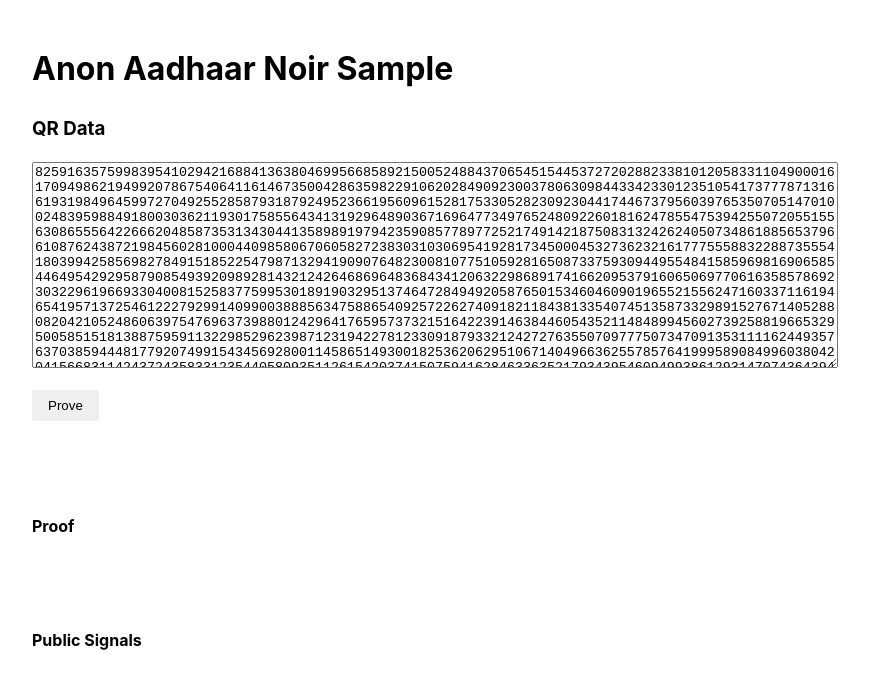
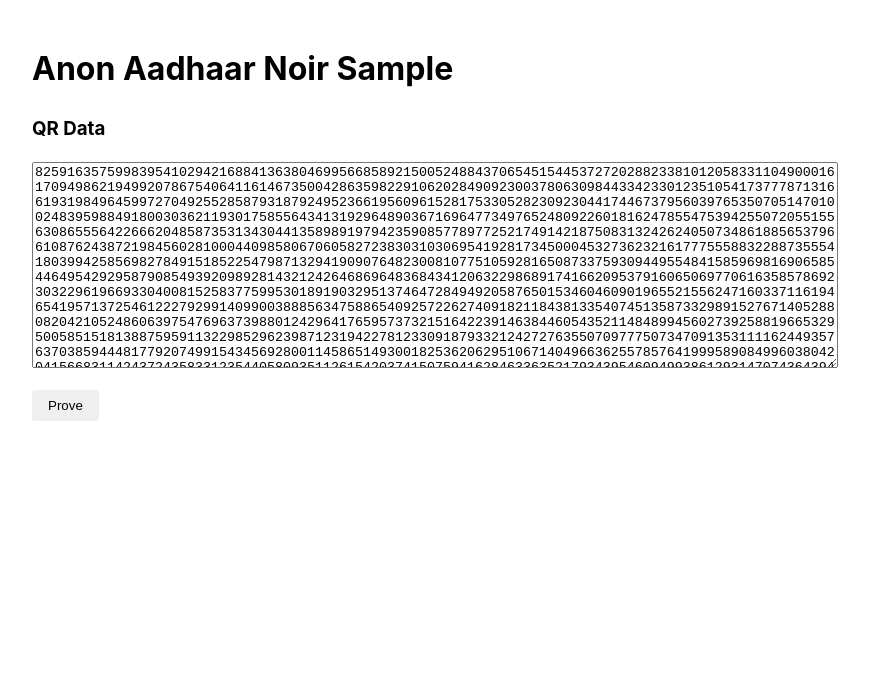
Before and after one commit to saleel/anon-aadhaar-noir-sample, a React (Vite) app: page / in a window 1280 px wide. Shown: the top 688 px of the page, without its empty margins (216-1085 px from the left). Built offline with nearby package versions, Linux system fonts and the light colour scheme.

Commit message:
format output

```diff
--- a/src/app.tsx
+++ b/src/app.tsx
@@ -28,6 +28,7 @@
       console.log(proof, provingTime);
       setProvingTime(provingTime);
     } catch (error) {
+      setError(error.message);
       console.error(error);
     } finally {
       setLoading(false);
@@ -60,24 +61,28 @@
         <br />
         <br />
 
+        {proof && (
+          <>
             <h4>Proof</h4>
-        {proof && (
             <textarea
             style={{ width: "100%", height: "200px" }}
             readOnly
               value={JSON.stringify(proof)}
             />
+          </>
         )}
         <br />
         <br />
 
+        {publicSignals && (
+          <>
             <h4>Public Signals</h4>
-        {publicSignals && (
             <textarea
               style={{ width: "100%", height: "200px" }}
             readOnly
             value={JSON.stringify(publicSignals)}
             />
+          </>
         )}
       </div>
     </div>
```
Lines whose indentation alone changed are shown as unchanged.
